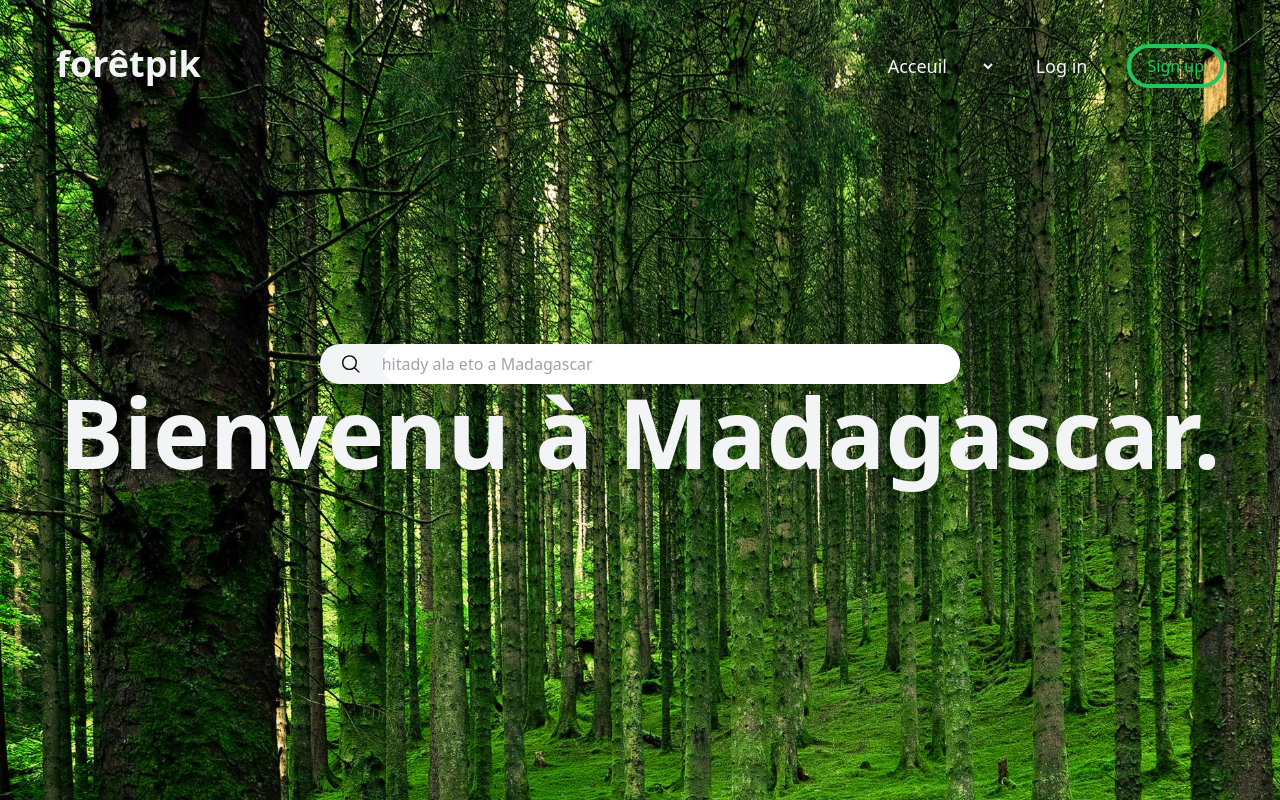
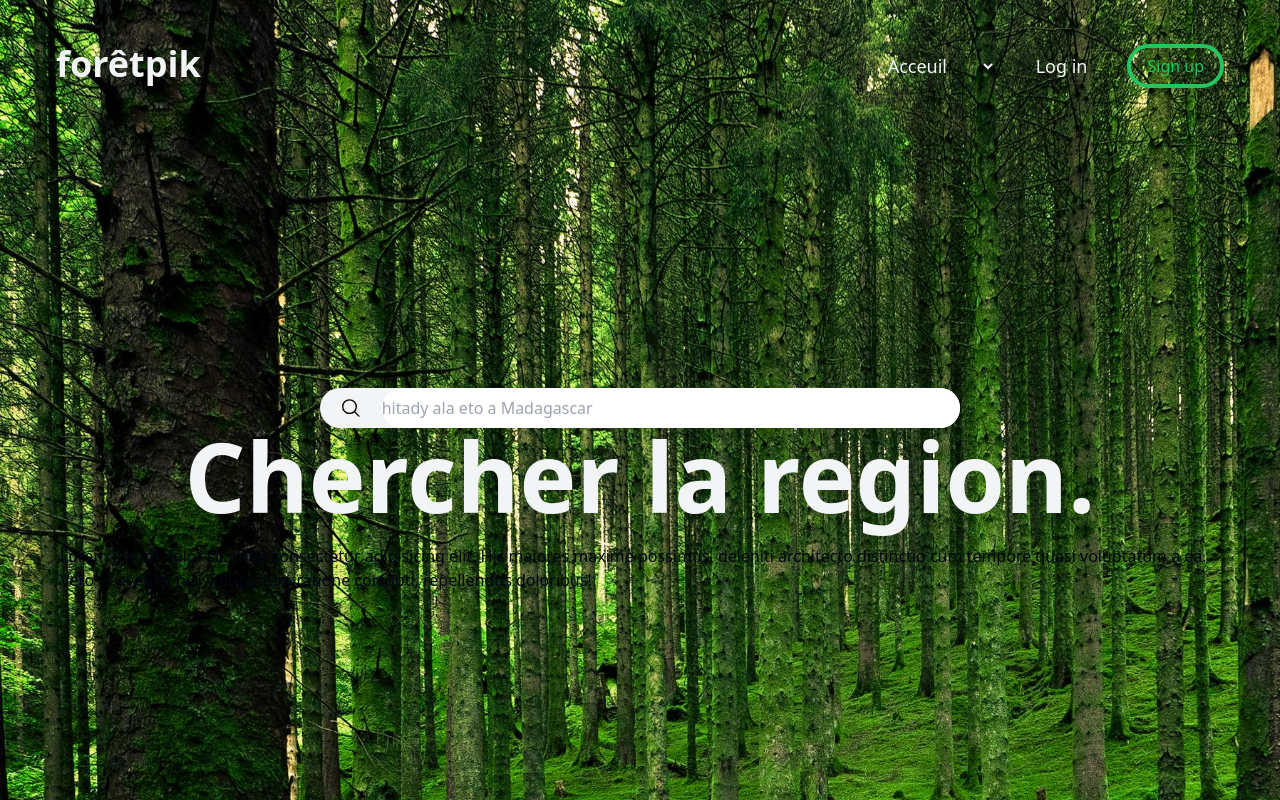
Before and after one commit to TsitouhRanjafy/foretpik, a website: page src/index.html in a window 1280 px wide. Shown: the top 800 px of the page. Drawn offline with Linux system fonts and the light colour scheme.

Commit message:
first commit

```diff
--- a/src/index.html
+++ b/src/index.html
@@ -5,9 +5,9 @@
   <meta name="viewport" content="width=device-width, initial-scale=1.0">
   <link href="../public/output.css" rel="stylesheet">
 </head>
-<body class=" bg-stone-800 bg-[url('../image/image1.jpg')] bg-cover">
+<body class=" bg-stone-800 bg-[url('../image/image1.jpg')] bg-cover  bg-white/30 ">
 
-  <header class="flex justify-between my-11 mx-14">
+  <header class="flex justify-between py-11 mx-14 ">
 
     <div class=" ">
       <h1 class="text-4xl font-extrabold text-gray-100 cursor-default ">forêtpik</h1>
@@ -15,10 +15,10 @@
 
     <div class="flex">
       <div class="flex mx-10">
-        <select name="" id="" class="rounded bg-transparent px-5 text-gray-100 text-lg" >
-          <option value="" selected><h2>Acceuil</h2></option>
-          <option value=""><h2>Apropos</h2></option>
-          <option value=""><h2>Contact</h2></option>
+        <select name="" id="" class="rounded bg-transparent px-5 text-gray-100 text-lg rounded-3xl " >
+          <option class="bg-green-500" selected><h2>Acceuil</h2></option>
+          <option class="bg-green-500"><h2>Apropos</h2></option>
+          <option class="bg-green-500"><h2>Contact</h2></option>
         </select>
       </div>
       <div class="flex gap-x-10 items-center cursor-default">
@@ -40,7 +40,10 @@
         <input type="text" placeholder="hitady ala eto a Madagascar" class="w-full h-10 border-transparent rounded-3xl" id="input-recherche" >
       </div>
 
-      <h1 class="text-gray-100 text-8xl font-bold">Bienvenu à Madagascar.</h1>
+      <h1 class="text-gray-100 text-8xl font-bold">Chercher la region.</h1>
+
+      <p class="text-gray-950 px-10 m-5 rounded-3xl">Lorem ipsum dolor sit amet consectetur adipisicing elit. Hic maiores maxime possimus, deleniti architecto distinctio cum tempore quasi voluptatum a ea. Vero at eveniet nisi voluptatem ratione corrupti, repellendus doloribus!</p>
+
     </div>
 
   </main>
```
Also changed, not shown: public/output.css.
